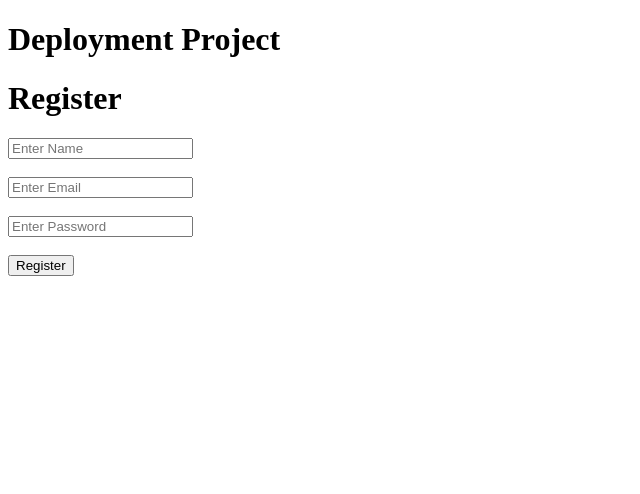
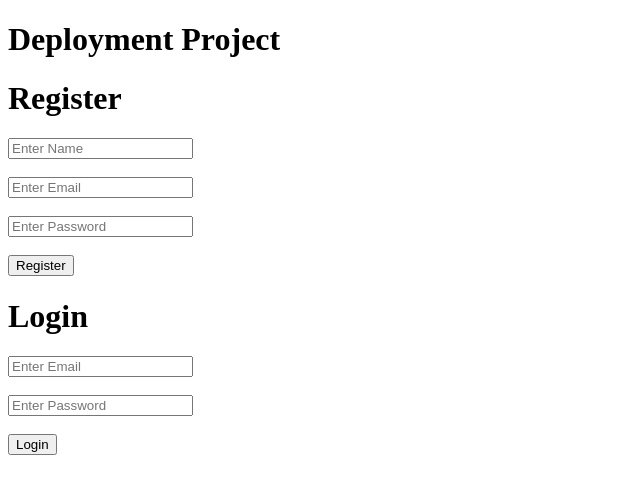
Before and after one commit to Shubhamkumar-0/deployment-project, a React app in the folder frontend/: page /dashboard in a window 1280 px wide. Shown: the top 494 px of the page, without its empty margins (0-640 px from the left). Built offline with nearby package versions, Linux system fonts and the light colour scheme; the HTML template or start-up script is replaced by a standard one.

Commit message:
Added Login Page

```diff
--- a/frontend/src/App.jsx
+++ b/frontend/src/App.jsx
@@ -1,6 +1,7 @@
 import { useState } from "react";
 import axios from "axios";
 import Register from "./pages/Register.jsx";
+import Login from "./pages/Login.jsx";
 // import "./App.css";
 
 function App() {
@@ -25,6 +26,7 @@ function App() {
 
       <h2>{message}</h2> */}
       <Register />
+      <Login />
     </div>
   );
 }
--- a/frontend/src/pages/Login.jsx
+++ b/frontend/src/pages/Login.jsx
@@ -0,0 +1,85 @@
+// React Hooks
+import { useState } from "react";
+
+// Axios
+import axios from "axios";
+
+function Login() {
+
+  // Form State
+  const [formData, setFormData] = useState({
+    email: "",
+    password: "",
+  });
+
+  // Handle Input Change
+  const handleChange = (e) => {
+    setFormData({
+      ...formData,
+      [e.target.name]: e.target.value,
+    });
+  };
+
+  // Handle Login
+  const handleSubmit = async (e) => {
+    e.preventDefault();
+
+    try {
+
+      // Login API
+      const res = await axios.post(
+        "https://deployment-project-yxly.onrender.com/api/auth/login",
+        formData
+      );
+
+      console.log(res.data);
+
+      alert(res.data.message);
+
+    } catch (error) {
+
+      console.log(error.response?.data || error.message);
+
+      alert(
+        error.response?.data?.message || "Something went wrong"
+      );
+
+    }
+  };
+
+  return (
+    <div>
+
+      <h1>Login</h1>
+
+      <form onSubmit={handleSubmit}>
+
+        <input
+          type="email"
+          name="email"
+          placeholder="Enter Email"
+          onChange={handleChange}
+        />
+
+        <br /><br />
+
+        <input
+          type="password"
+          name="password"
+          placeholder="Enter Password"
+          onChange={handleChange}
+        />
+
+        <br /><br />
+
+        <button type="submit">
+          Login
+        </button>
+
+      </form>
+
+    </div>
+  );
+}
+
+export default Login;
```
